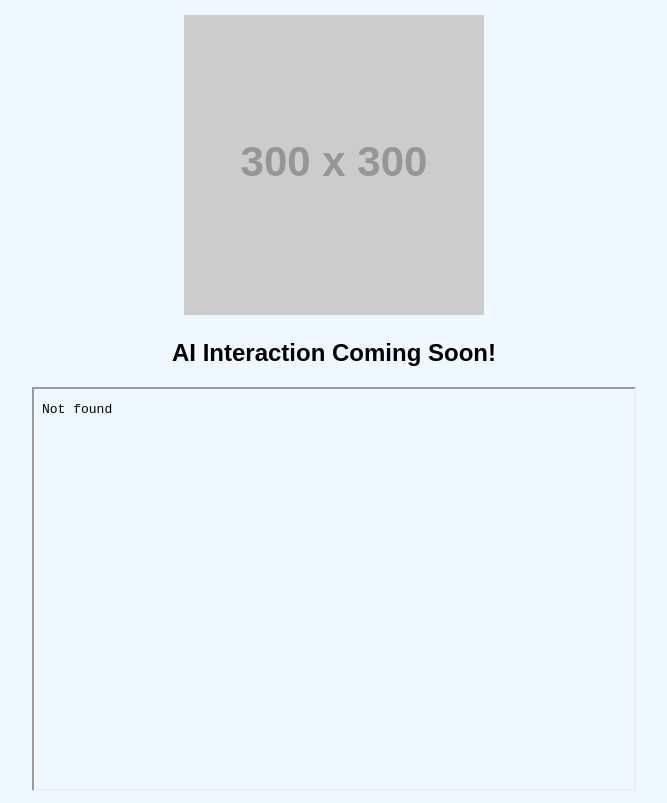
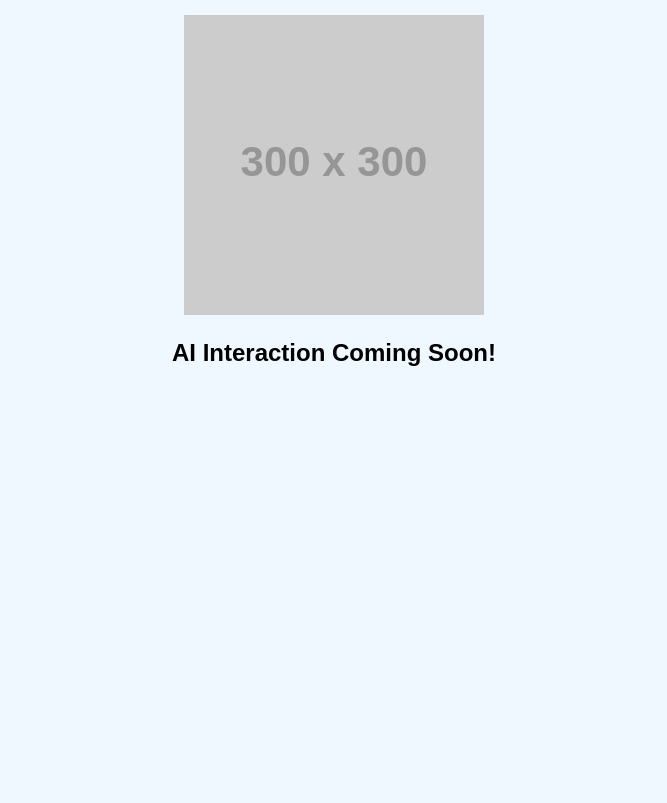
Before and after one commit to itzSantiagoitz/my-ai-website, a plain HTML site: page index.html in a window 1280 px wide. Shown: the part 104-907 px from the top of the page, without its empty margins (306-973 px from the left). After the commit the page ends 800 px from the top, so only its background shows below. Drawn offline with Linux system fonts and the light colour scheme; placeholder pictures from the web are drawn by us.

Commit message:
Update index.html

```diff
--- a/index.html
+++ b/index.html
@@ -12,7 +12,7 @@
     <p>This website will feature interactive AI capabilities soon!</p>
     <img src="https://via.placeholder.com/300" alt="Sample Image">
     <h2>AI Interaction Coming Soon!</h2>
-        <iframe src="YOUR_AI_MODEL_URL" width="600" height="400"></iframe>
+
 
 </body>
 </html>
```
